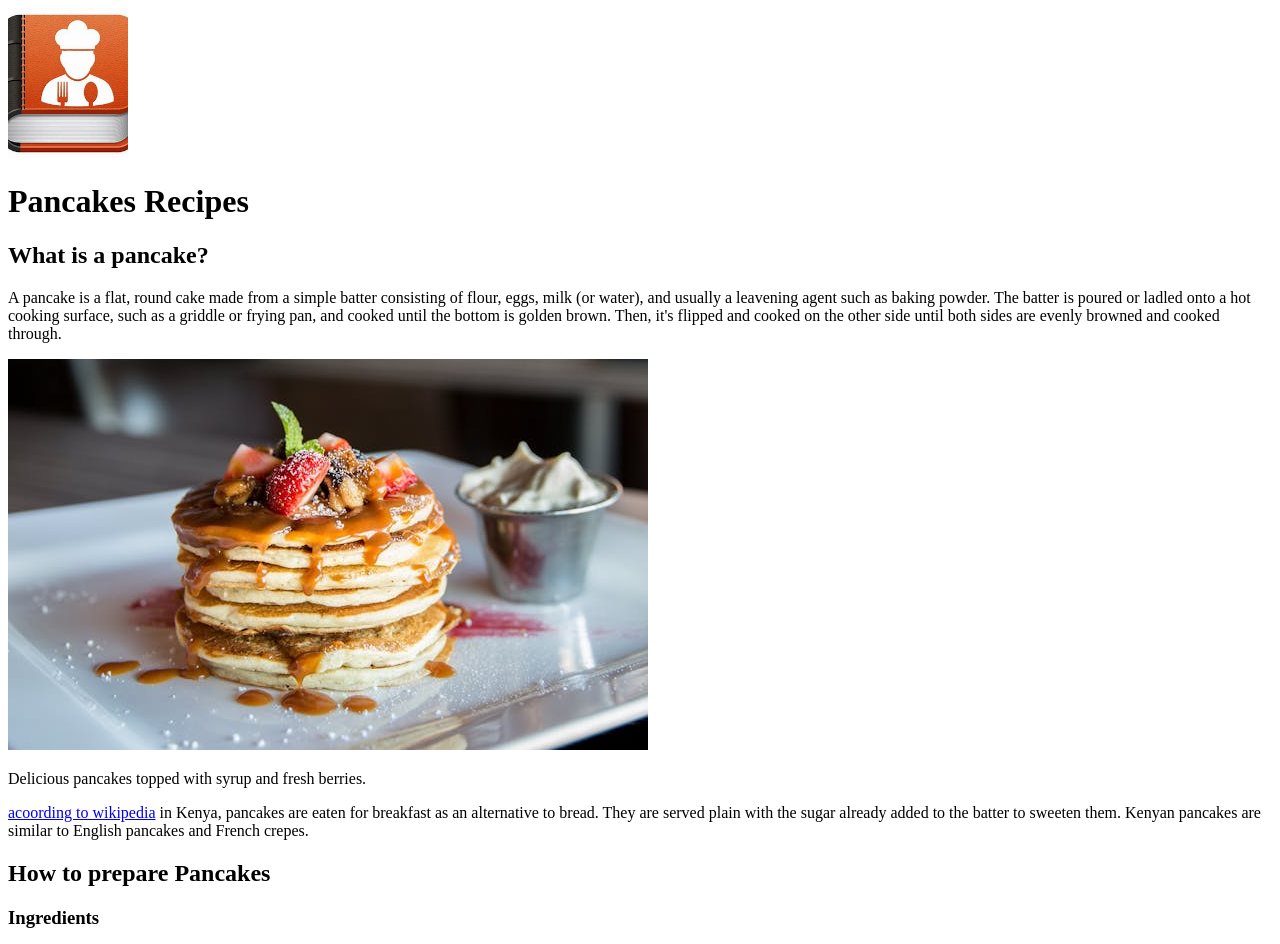
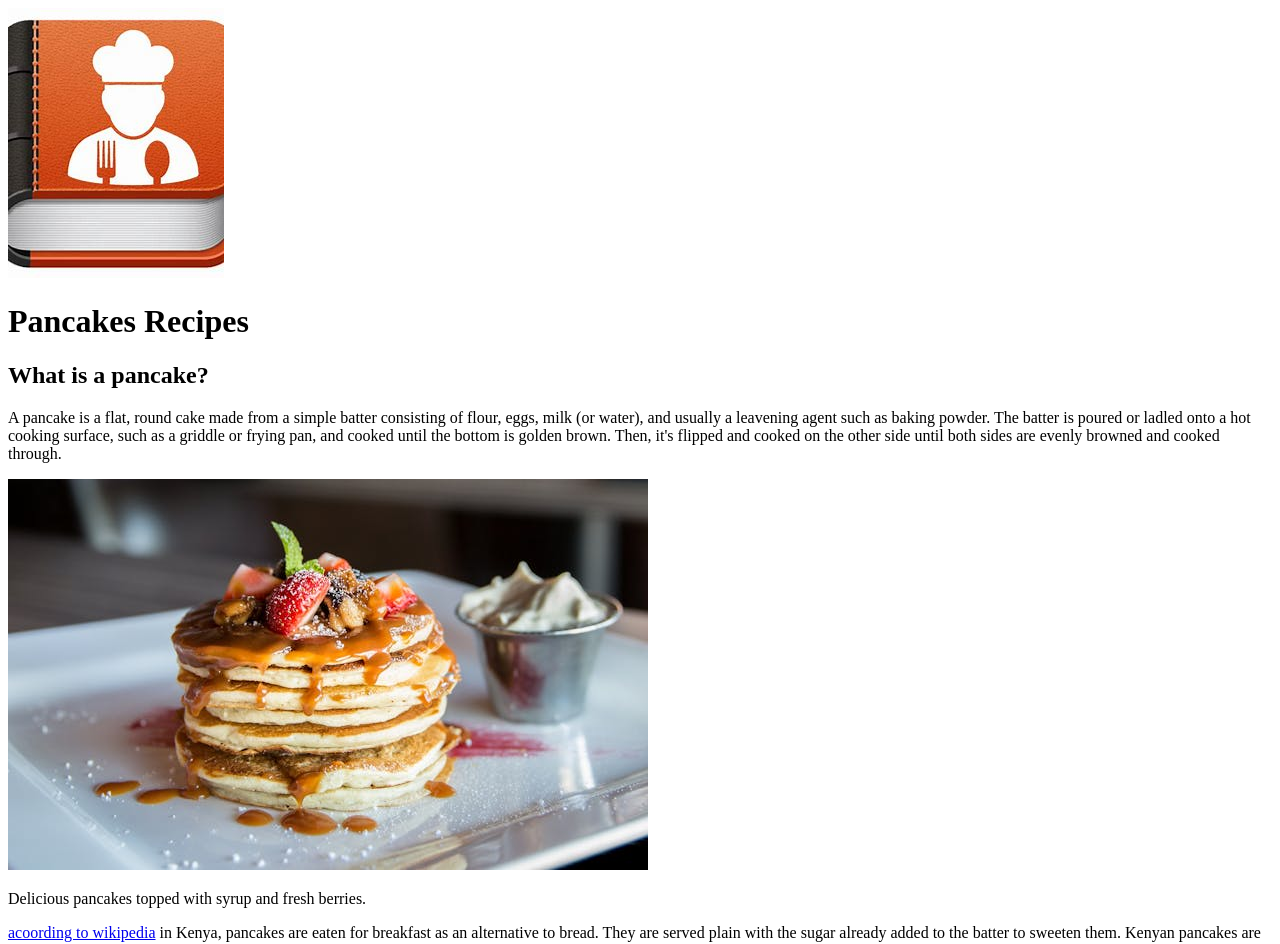
Before and after one commit to iankmani/pancake-recipes-website, a plain HTML site: page index.html in a window 1280 px wide. Shown: the top 944 px of the page. Drawn offline with Linux system fonts and the light colour scheme.

Commit message:
logo of the website initiated

```diff
--- a/index.html
+++ b/index.html
@@ -5,10 +5,12 @@
     <meta charset="UTF-8">
     <meta name="viewport" content="width=device-width, initial-scale=1.0">
     <title>pancake recipes</title>
+    <link rel="icon" href="./logo.jpeg">
 </head>
 
 <body>
-    <img src="logo.jpeg" alt="this is the logo of the pancake website" width="120px">
+    <img src="logo.jpeg" alt="this is the logo of the pancake">
+
     <h1>Pancakes Recipes</h1>
     <h2>What is a pancake?</h2>
 
```
